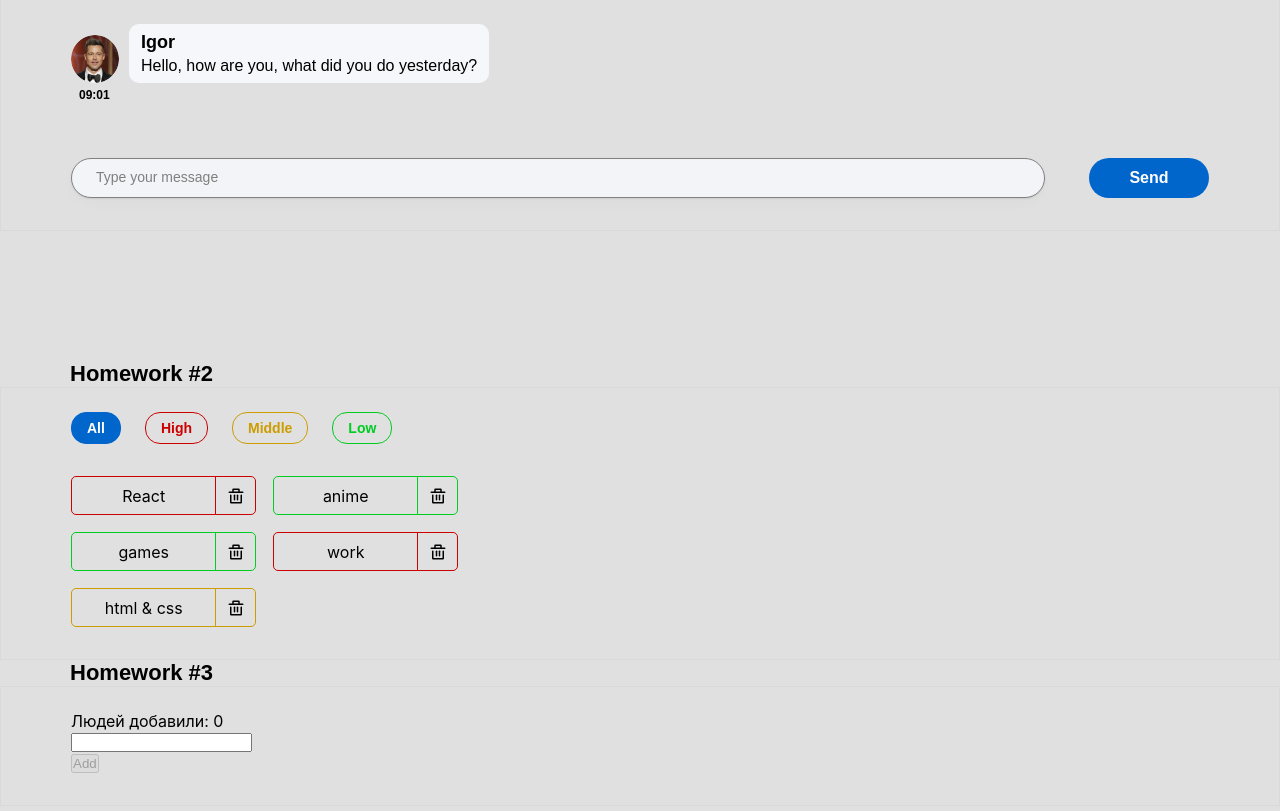
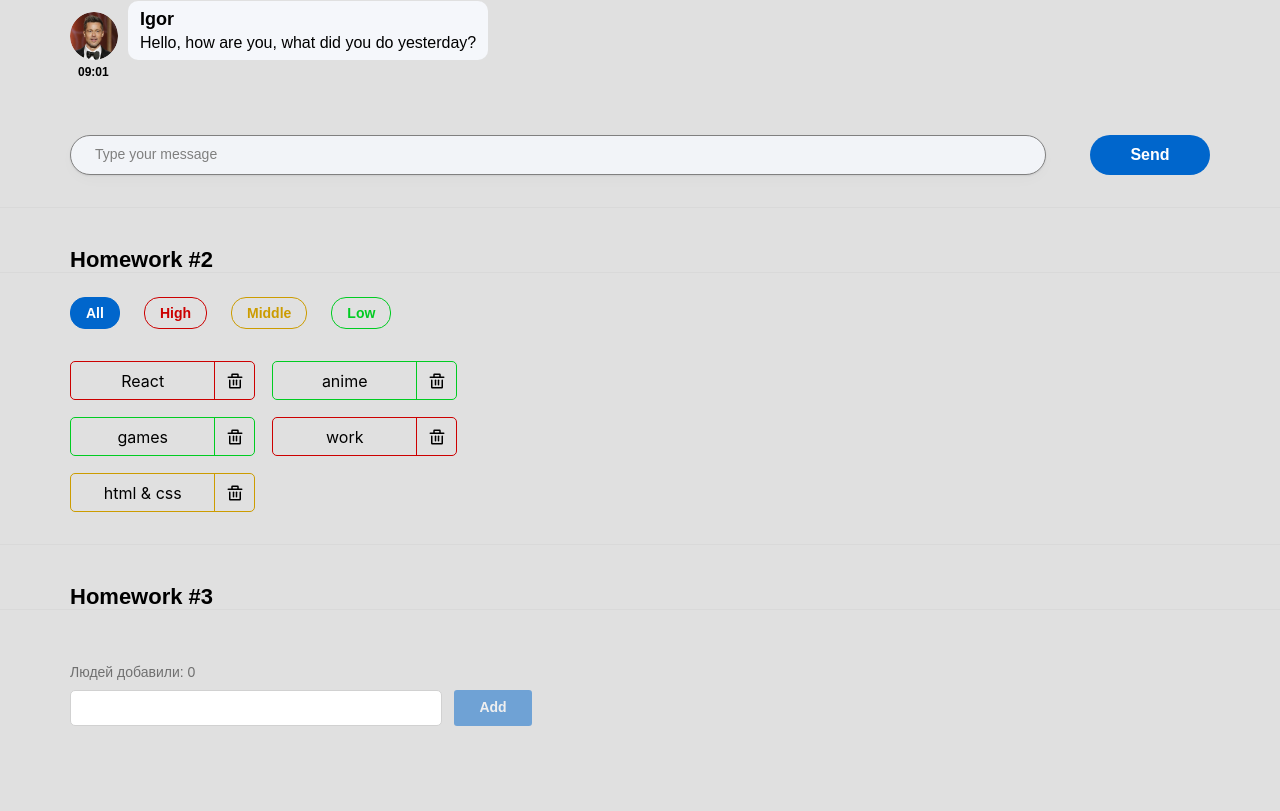
Before and after one commit to KaninGleb/HW-main, a React (Create React App) app: page / in a window 1280 px wide. Shown: the part 265-1076 px from the top of the page. Built offline with nearby package versions, Linux system fonts and the light colour scheme.

Commit message:
HW2 - styles supplemented

```diff
--- a/src/s1-main/App.module.css
+++ b/src/s1-main/App.module.css
@@ -3,12 +3,20 @@
 }
 
 .hw {
-    border: 1px solid #d9d9d9;
+    outline: 1px solid #d9d9d9;
     padding: 24px 70px 32px;
 }
 
 div[id='hw1'] {
-    padding: 130px 0;
+    padding-top: 108px;
+}
+
+div[id='hw2'] {
+    padding-top: 40px;
+}
+
+div[id='hw3'] {
+    padding-top: 40px;
 }
 
 .hwTitle {
--- a/src/s2-homeworks/hw03/Greeting.module.css
+++ b/src/s2-homeworks/hw03/Greeting.module.css
@@ -1,35 +1,83 @@
 .greetingForm {
+    padding: 30px 0 240px;
 }
 
 .inputAndButtonContainer {
+    display: flex;
+    gap: 12px;
+    margin: 10px 0 8px;
 }
 
 .error {
+    position: absolute;
+    color: red;
+    margin-top: 8px;
 }
 
 .input {
+    font-size: 16px;
+    color: #000;
+    border: 1px solid #d1d1d1;
+    border-radius: 5px;
+    min-width: 372px;
+    max-height: 36px;
+    height: 100%;
+    padding: 8px 12px;
 }
 
 .input:focus {
+    border: 2px solid #FFFFFF;
+    outline: 2px solid #2b84fc;
 }
 
 .errorInput {
+    border: 4px solid red;
+    border-radius: 5px;
+    min-width: 372px;
+    max-height: 36px;
+    padding: 8px 12px;
+    background-color: indianred;
 }
 
 .button {
+    font-weight: 600;
+    font-size: 14px;
+    line-height: 1.42857;
+    color: #fff;
+
+    border: none;
+    border-radius: 3px;
+    padding: 5px 24px;
+    min-width: 78px;
+    min-height: 36px;
+    background-color: #0066CC;
+    transition: 0.2s;
+    cursor: pointer;
+}
+
+.button:hover:not(:disabled) {
+    scale: 1.02;
 }
 
 .button:focus {
+    border: 1px solid #2b84fc;
 }
 
-.button:active {
+.button:active:hover {
+    background-color: #2b84fc;;
 }
 
 .button:disabled {
+    opacity: 0.5;
+    cursor: default;
 }
 
 .text {
+    font-family: "Montserrat", sans-serif;
+    font-size: 14px;
+    color: rgba(0, 0, 0, 0.5);
 }
 
 .greeting {
+    color: #000;
 }
```
